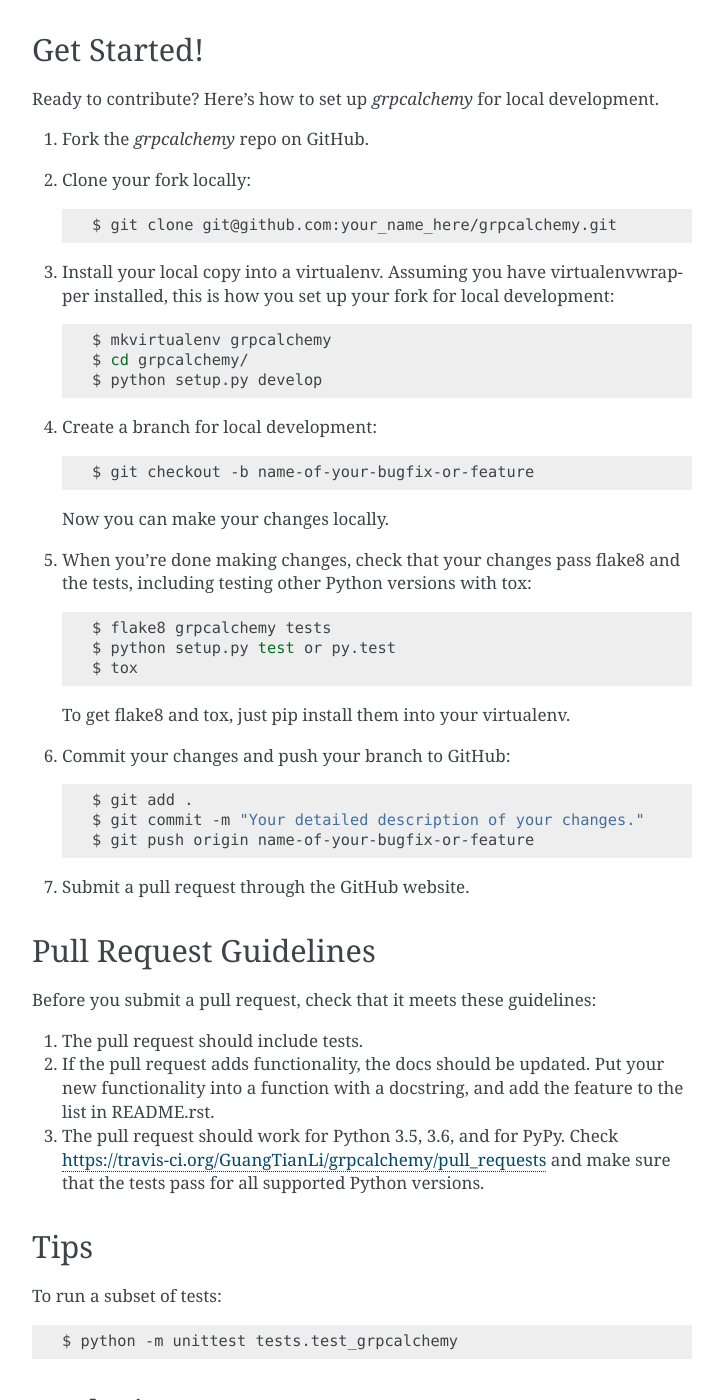
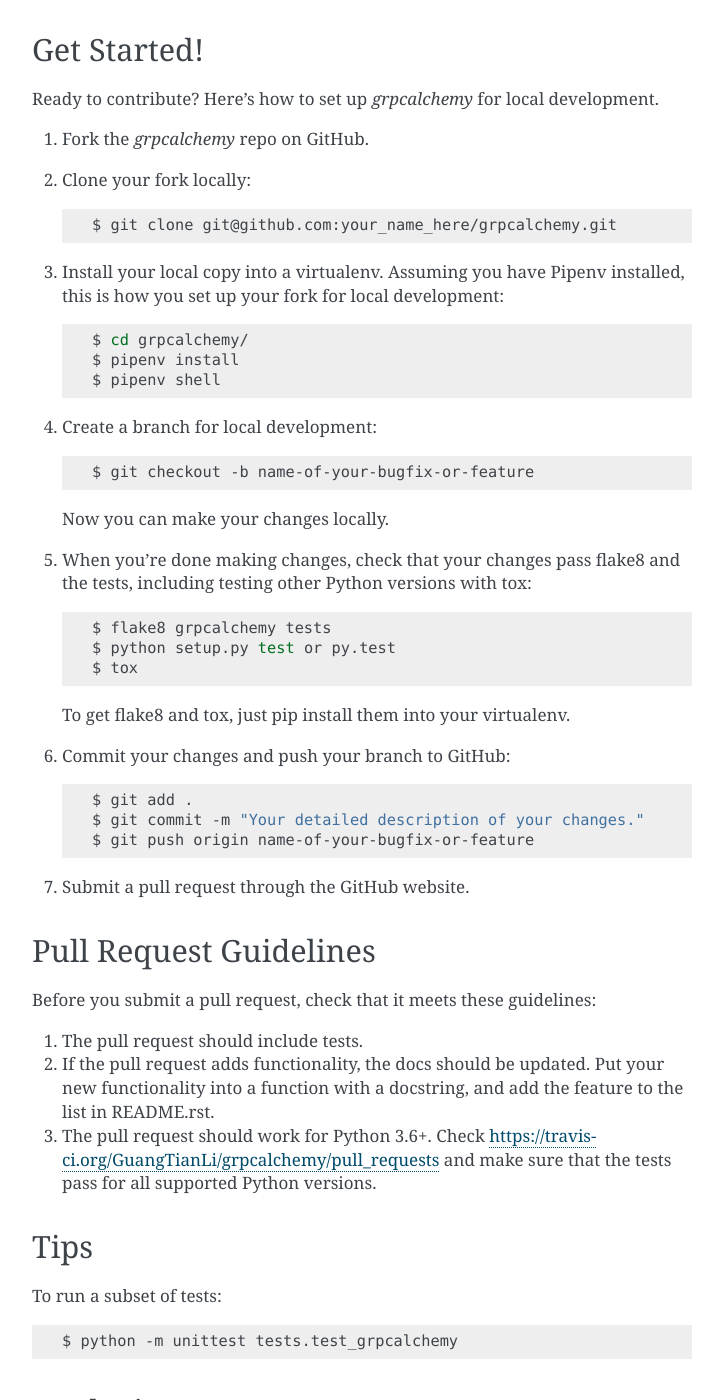
Before and after one commit to GuangTianLi/grpcalchemy, a Sphinx documentation site: the page built from docs/contributing.rst, in a window 1280 px wide and 1400 px high, scrolled down 1191 px. Shown: the whole window, without its empty margins (388-1111 px from the left). Built offline with Sphinx 7.4.7, drawn with Linux system fonts in a browser that asks for light colours; pages that are not in the unit, such as notebooks, are missing from menus.

```diff
--- a/CONTRIBUTING.rst
+++ b/CONTRIBUTING.rst
@@ -64,11 +64,11 @@
 
     $ git clone git@github.com:your_name_here/grpcalchemy.git
 
-3. Install your local copy into a virtualenv. Assuming you have virtualenvwrapper installed, this is how you set up your fork for local development::
+3. Install your local copy into a virtualenv. Assuming you have Pipenv installed, this is how you set up your fork for local development::
 
-    $ mkvirtualenv grpcalchemy
     $ cd grpcalchemy/
-    $ python setup.py develop
+    $ pipenv install
+    $ pipenv shell
 
 4. Create a branch for local development::
 
@@ -102,7 +102,7 @@
 2. If the pull request adds functionality, the docs should be updated. Put
    your new functionality into a function with a docstring, and add the
    feature to the list in README.rst.
-3. The pull request should work for Python 3.5, 3.6, and for PyPy. Check
+3. The pull request should work for Python 3.6+. Check
    https://travis-ci.org/GuangTianLi/grpcalchemy/pull_requests
    and make sure that the tests pass for all supported Python versions.
 
--- a/docs/conf.py
+++ b/docs/conf.py
@@ -1,6 +1,3 @@
-#!/usr/bin/env python
-# -*- coding: utf-8 -*-
-#
 # grpcalchemy documentation build configuration file, created by
 # sphinx-quickstart on Fri Jun  9 13:47:02 2017.
 #
```
Also changed, not shown: setup.py (+7 -7 lines), 2 other files.
